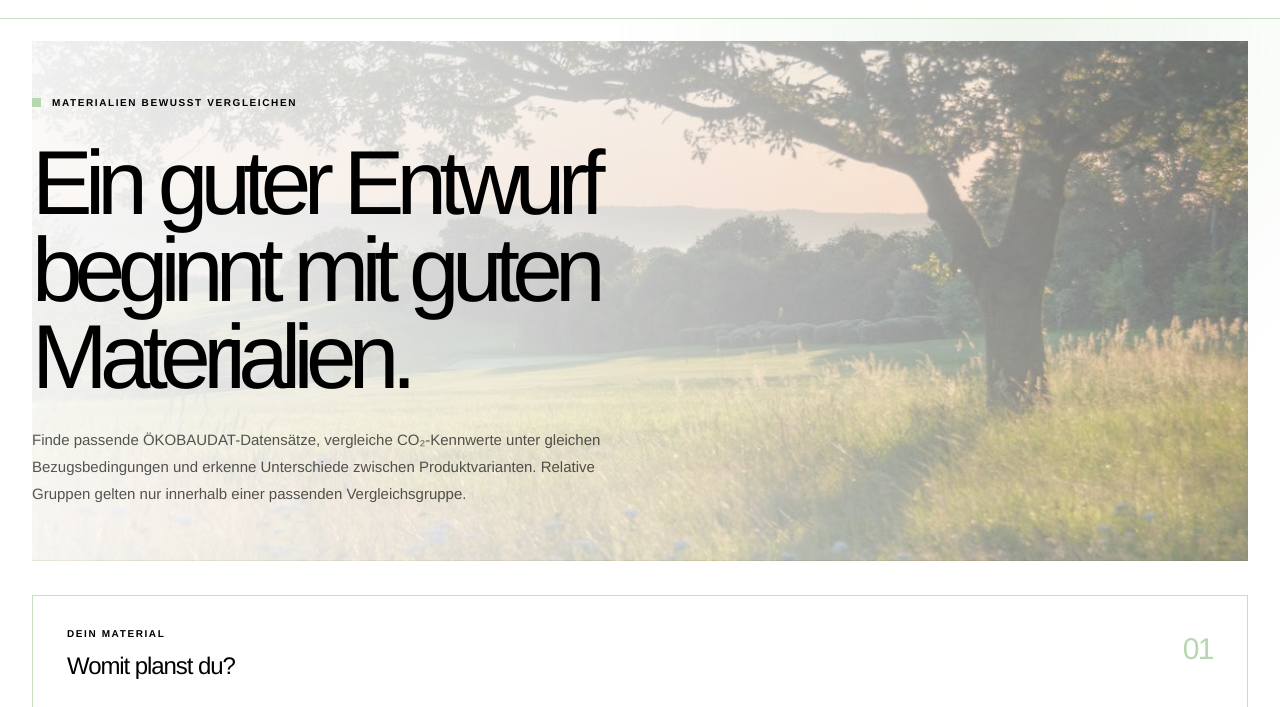
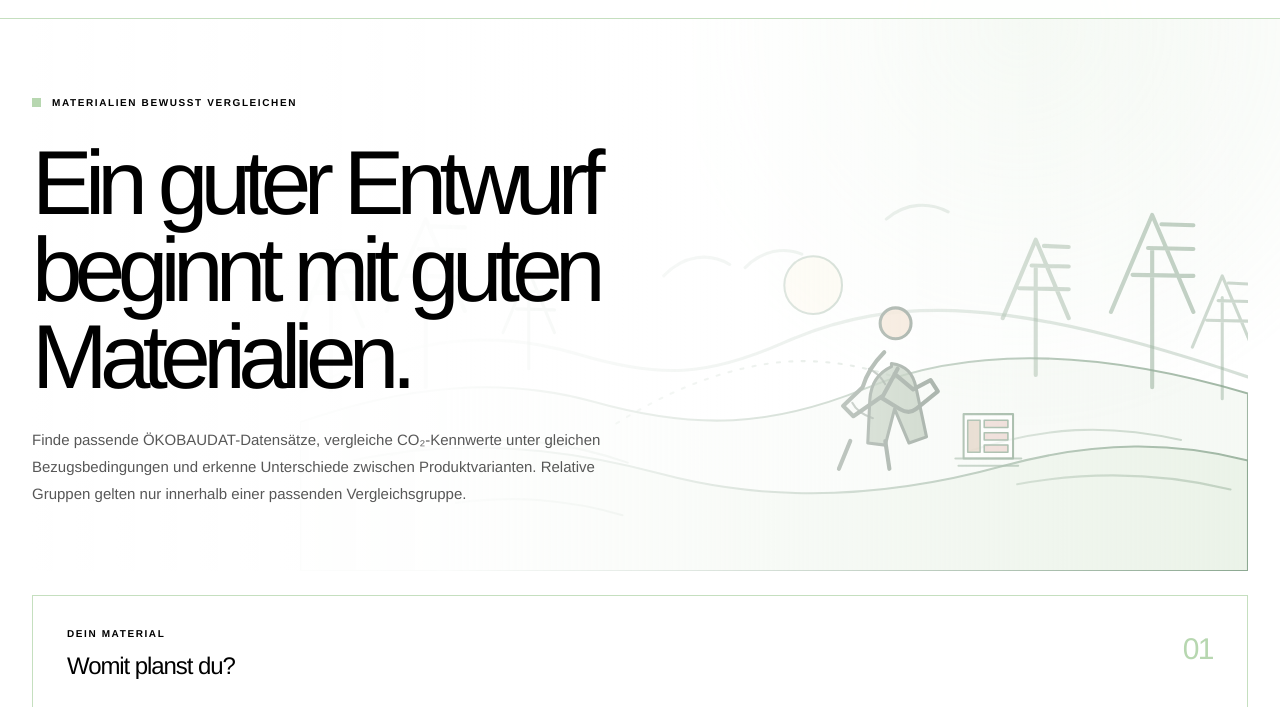
Before and after one commit to Jade-HS-Vibecoding-WPK/CO-Emissionsrechner, a plain HTML site: page public/index.html in a window 1280 px wide. Shown: the part 57-764 px from the top of the page. Drawn offline with Linux system fonts and the light colour scheme.

Commit message:
Replace hero photo with illustrated landscape
Co-authored-by: Copilot App <223556219+Copilot@users.noreply.github.com>

```diff
--- a/public/index.html
+++ b/public/index.html
@@ -20,6 +20,7 @@
 
   <main>
     <section class="intro" aria-labelledby="page-title">
+      <img class="intro-art" src="/hero-landscape.svg" alt="" aria-hidden="true">
       <div class="intro-copy-block">
         <p class="eyebrow"><span class="eyebrow-dot" aria-hidden="true"></span>Materialien bewusst vergleichen</p>
         <h1 id="page-title">Ein guter Entwurf<br><span>beginnt mit guten Materialien.</span></h1>
--- a/public/swiss.css
+++ b/public/swiss.css
@@ -104,18 +104,27 @@ main {
 
 .intro::before {
   position: absolute;
-  z-index: -1;
-  inset: 22px 0 10px;
-  background-image:
-    linear-gradient(90deg, rgba(255, 255, 255, .92), rgba(255, 255, 255, .74) 38%, rgba(255, 255, 255, .28)),
-    url("/landscape.jpg");
-  background-position: center, center 54%;
-  background-size: cover;
+  z-index: 1;
+  inset: 0;
+  background: linear-gradient(90deg, #fff 0%, rgba(255, 255, 255, .96) 34%, rgba(255, 255, 255, .76) 54%, rgba(255, 255, 255, .12) 100%);
   content: "";
-  opacity: .84;
   pointer-events: none;
 }
 
+.intro-art {
+  position: absolute;
+  z-index: 0;
+  right: 0;
+  bottom: 0;
+  width: 78%;
+  height: 100%;
+  object-fit: contain;
+  object-position: right bottom;
+  opacity: .78;
+  pointer-events: none;
+}
+
+.intro-copy-block, .intro-copy { position: relative; z-index: 2; }
 .intro-copy-block { grid-column: 1 / span 7; }
 .intro-copy { grid-column: 1 / span 7; }
 .eyebrow, .step-label { color: #000; font-size: 10px; font-weight: 700; letter-spacing: .16em; }
@@ -403,7 +412,8 @@ footer {
   h1 br { display: none; }
   h1 span { display: block; margin-top: .13em; }
   .intro-copy { font-size: 12px; line-height: 1.65; }
-  .intro::before { inset: 18px 0 8px; background-position: center, 58% center; }
+  .intro::before { background: linear-gradient(90deg, rgba(255, 255, 255, .96) 0%, rgba(255, 255, 255, .78) 48%, rgba(255, 255, 255, .12) 100%); }
+  .intro-art { right: -12%; width: 136%; height: 94%; opacity: .72; }
   .search-panel { padding: 21px 17px 18px; }
   .section-heading h2, .results-heading h2 { font-size: 20px; }
   .form-grid { grid-template-columns: repeat(4, minmax(0, 1fr)); gap: 12px; margin-top: 19px; }
```
Also changed, not shown: public/hero-landscape.svg (added), public/landscape-credit.txt (deleted), public/landscape.jpg (deleted), 1 other file.
